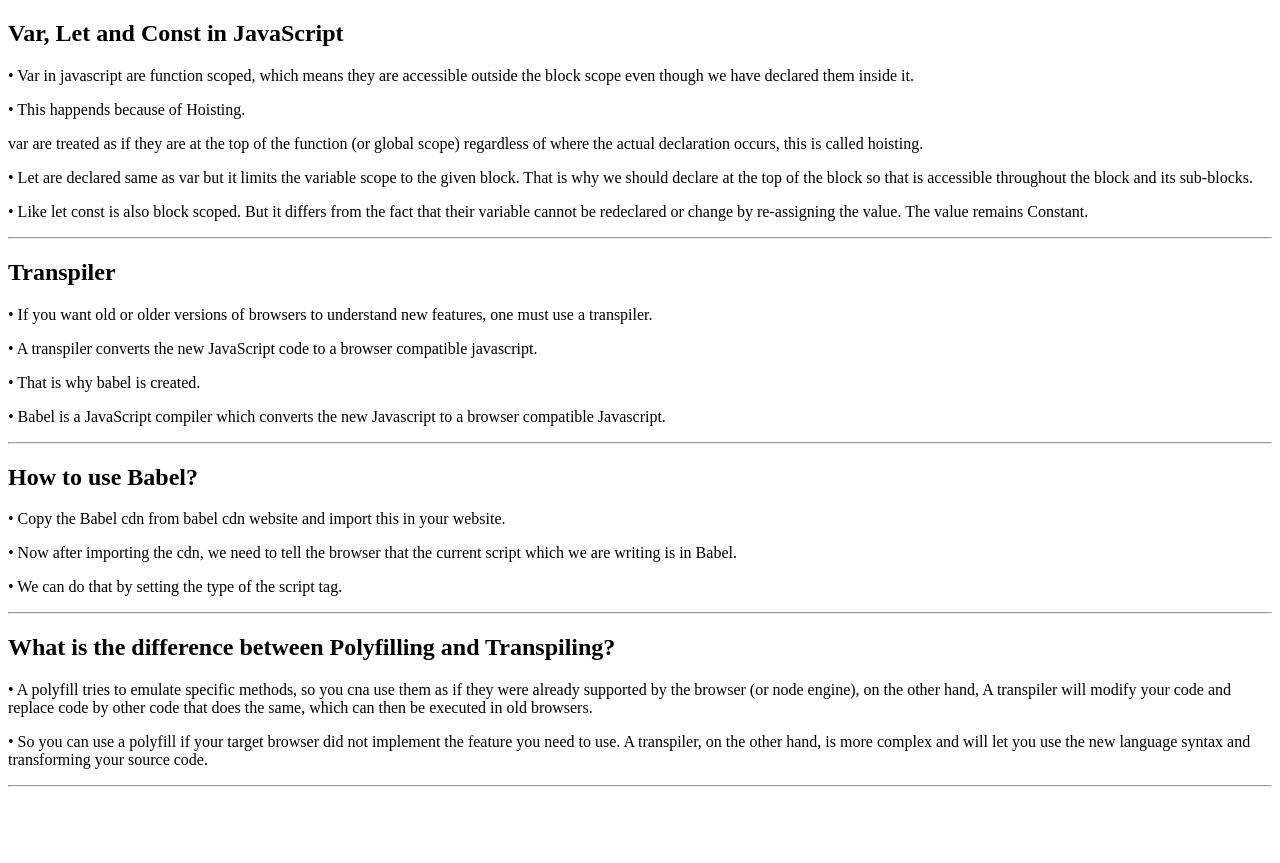
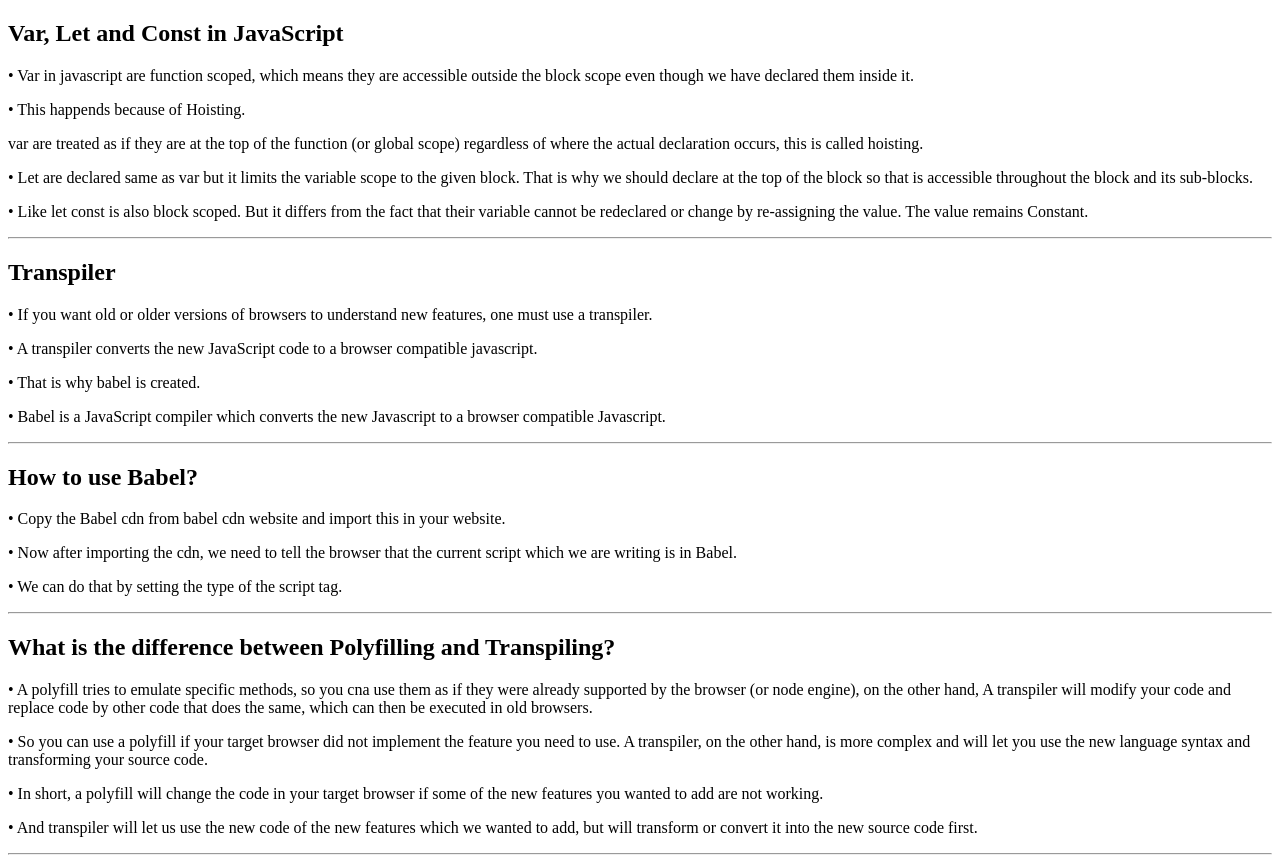
Before and after one commit to shubham2o/ES6, a plain HTML site: page index.html in a window 1280 px wide. Before the commit the page ends 800 px from the top, so only its background shows below. Drawn offline with Linux system fonts and the light colour scheme.

Commit message:
Diff. b/w polyfilling and transpiling added

```diff
--- a/index.html
+++ b/index.html
@@ -57,6 +57,10 @@
         <p>• So you can use a polyfill if your target browser did not implement the feature you need
             to use. A transpiler, on the other hand, is more complex and will let you use the new
             language syntax and transforming your source code.</p>
+        <p>• In short, a polyfill will change the code in your target browser if some of the new features
+            you wanted to add are not working.</p>
+        <p>• And transpiler will let us use the new code of the new features which we wanted to add,
+            but will transform or convert it into the new source code first.</p>
         <hr>
 
         <script src="script.js" async defer></script>
```
